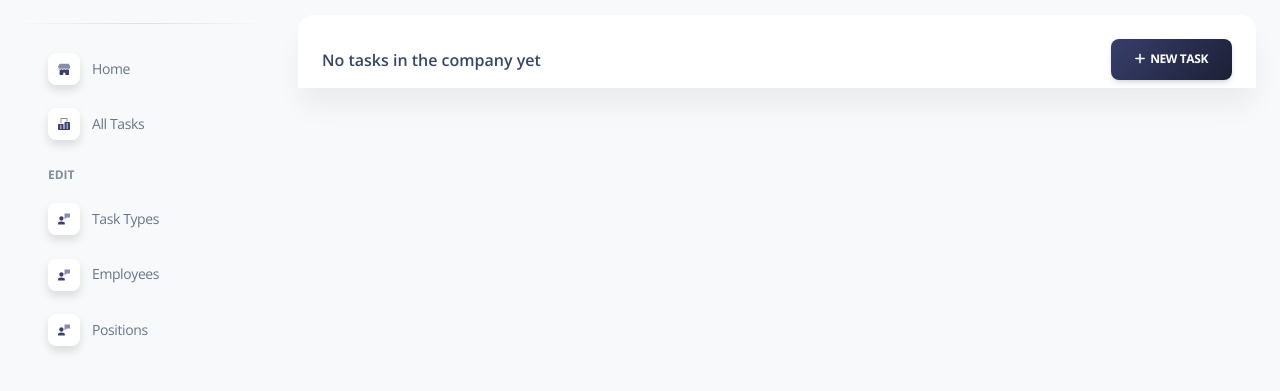
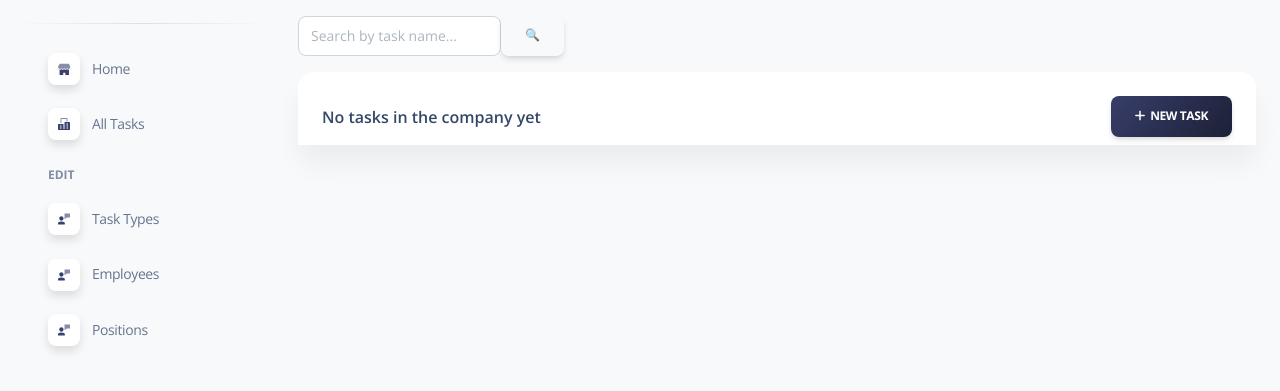
Before and after one commit to kuznetsb/it-company-task-manager-mate, a Django app: page /tasks/ in a window 1280 px wide. Shown: the part 71-462 px from the top of the page. Run offline with Django 4.2, Linux system fonts and the light colour scheme; the visitor is signed in with stand-in values (Sample User, id 1); data that the repository does not hold is empty; some libraries are stand-ins or nearby versions.

Commit message:
Added search form to task list template

```diff
--- a/templates/task_manager/task_list.html
+++ b/templates/task_manager/task_list.html
@@ -1,9 +1,16 @@
 {% extends "base.html" %}
+{% load crispy_forms_filters %}
 {% load static %}
 
 {% block content %}
 
     <div class="container-fluid py-4">
+      <div class="row">
+        <form action="" method="get" class="d-flex flex-row align-items-center flex-wrap">
+          {{ search_form|crispy }}
+          <input type="submit" value="🔍" class="btn bg-gradient-white">
+        </form>
+      </div>
 
       <div class="row">
         <div class="col-12">
```
